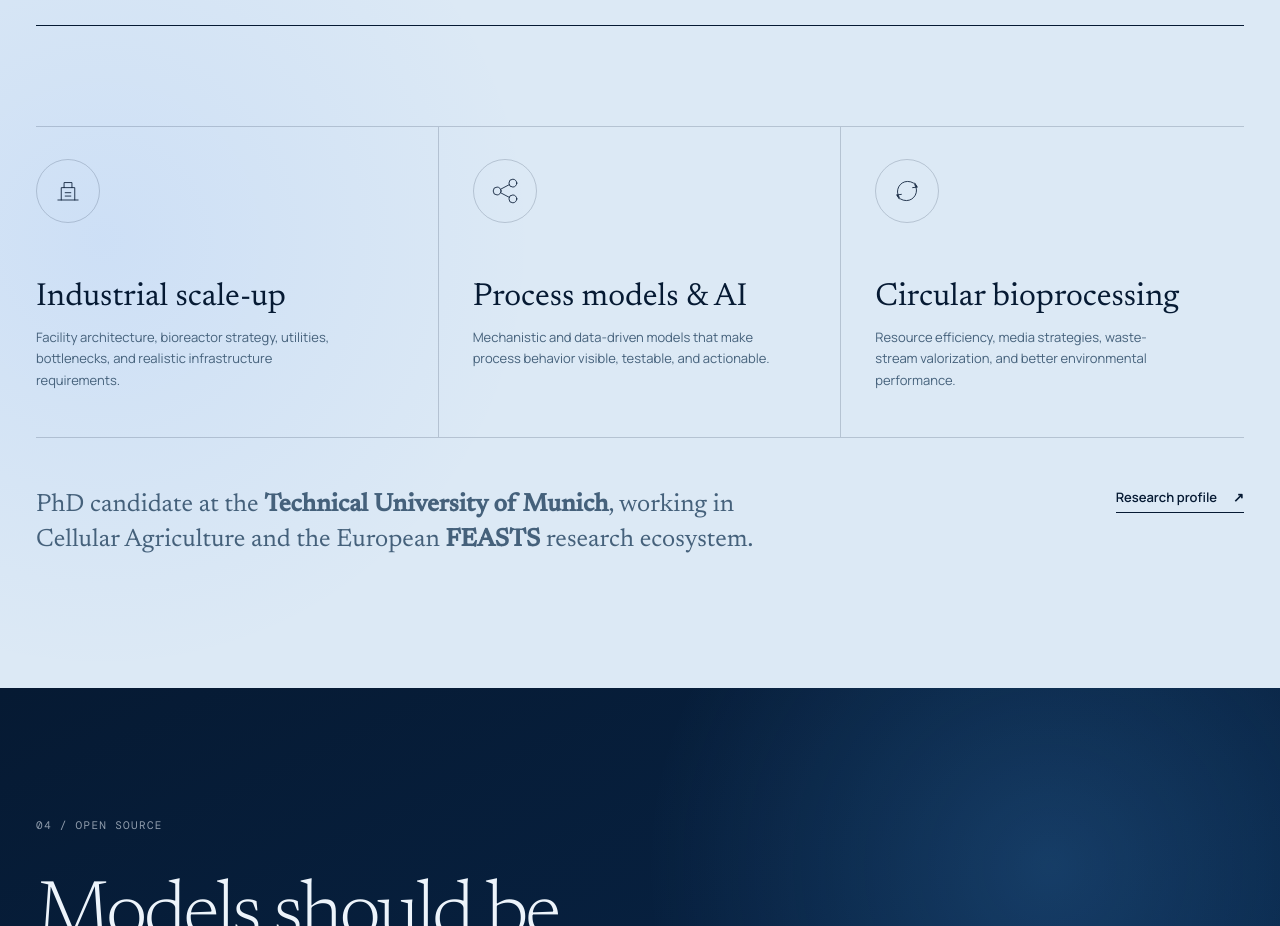
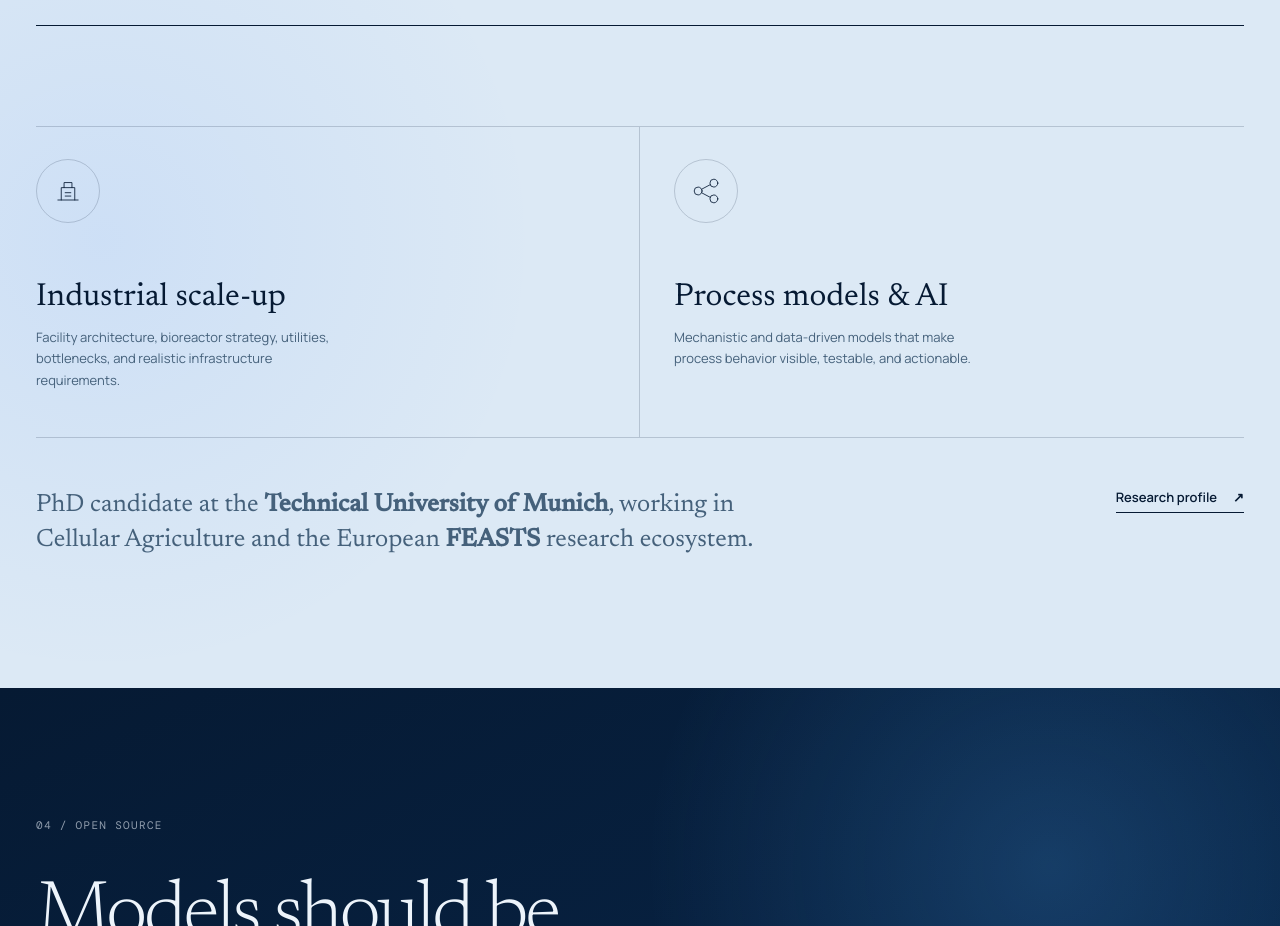
Before and after one commit to katharina-brenner/katharina-portfolio, a website built with Vite: page index.html in a window 1280 px wide. Shown: the part 5202-6128 px from the top of the page. Built offline with nearby package versions, Linux system fonts and the light colour scheme; a web font is replaced by a local one.

Commit message:
Refocus research themes

```diff
--- a/index.html
+++ b/index.html
@@ -308,15 +308,6 @@
             <h3>Process models &amp; AI</h3>
             <p>Mechanistic and data-driven models that make process behavior visible, testable, and actionable.</p>
           </div>
-          <div class="research-topic reveal">
-            <span class="topic-icon">
-              <svg viewBox="0 0 64 64" aria-hidden="true">
-                <path d="M18 43c-8-12 1-28 15-28 8 0 14 4 17 10M46 18l4 7-8 1M46 21c8 12-1 28-15 28-8 0-14-4-17-10M18 46l-4-7 8-1"/>
-              </svg>
-            </span>
-            <h3>Circular bioprocessing</h3>
-            <p>Resource efficiency, media strategies, waste-stream valorization, and better environmental performance.</p>
-          </div>
         </div>
 
         <div class="research-footer reveal">
--- a/src/styles.css
+++ b/src/styles.css
@@ -989,7 +989,7 @@
 
 .research-grid {
   display: grid;
-  grid-template-columns: repeat(3, 1fr);
+  grid-template-columns: repeat(2, 1fr);
   margin-top: 100px;
   border-top: 1px solid var(--line);
 }
```
